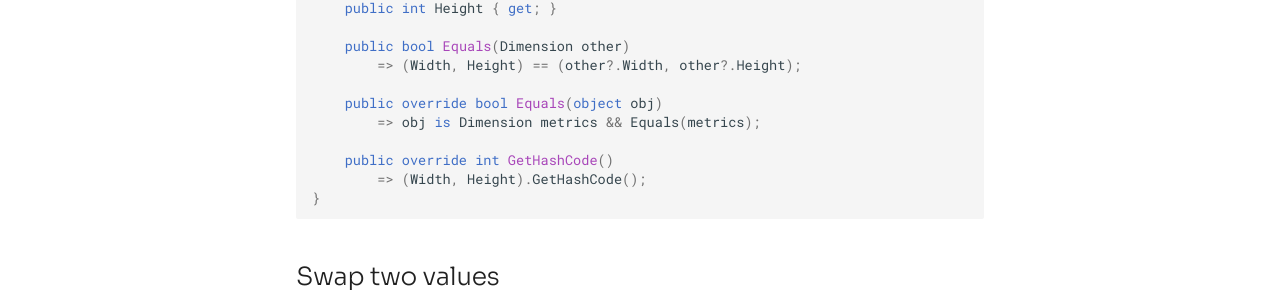
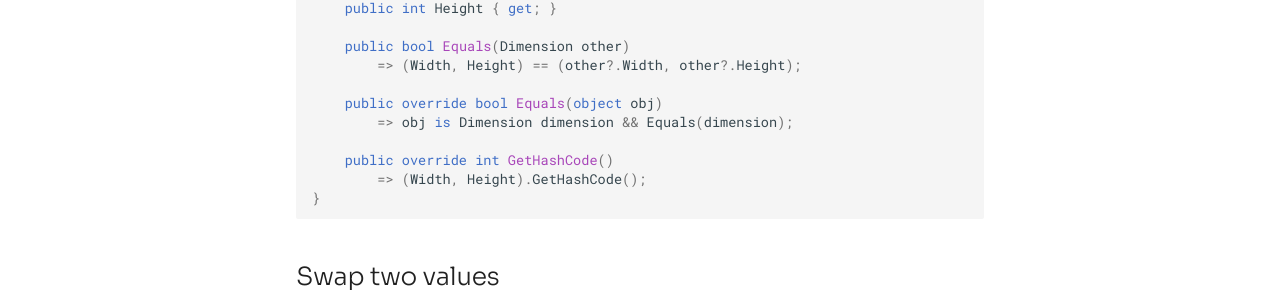
Before and after one commit to linkdotnet/tips-and-tricks, an MkDocs documentation site: the page built from docs/valuetuple.md, in a window 1280 px wide and 1311 px high. Shown: the part 515-821 px from the top of the window. Built offline with MkDocs 1.6.1 and Material for MkDocs 9.7.7, drawn with Linux system fonts in a browser that asks for light colours; comment, search, counter and statistics services are not loaded.

Commit message:
Better code

```diff
--- a/docs/valuetuple.md
+++ b/docs/valuetuple.md
@@ -17,7 +17,7 @@ public class Dimension : IEquatable<Dimension>
         => (Width, Height) == (other?.Width, other?.Height);
 
     public override bool Equals(object obj)
-        => obj is Dimension metrics && Equals(metrics);
+        => obj is Dimension dimension && Equals(dimension);
 
     public override int GetHashCode()
         => (Width, Height).GetHashCode();
```
